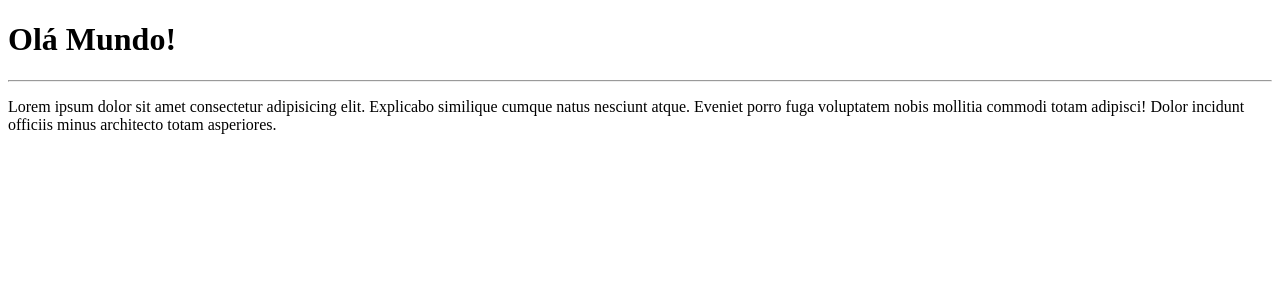
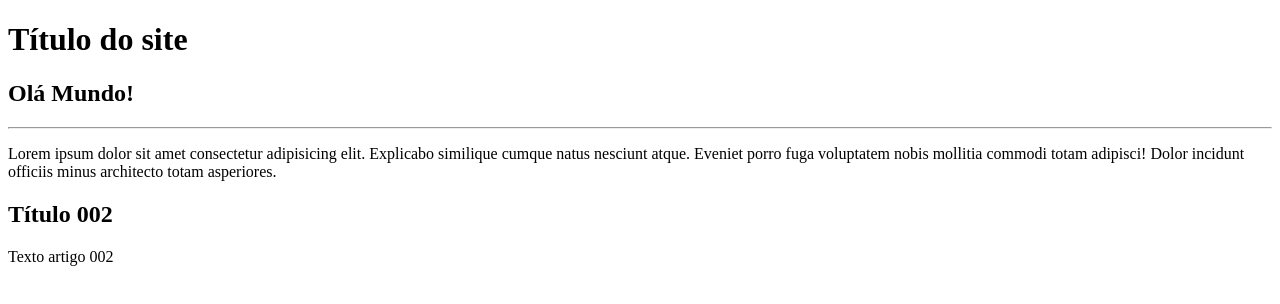
Before and after one commit to jonfisik/Ola-Mundo, a plain HTML site: page site_exemplo/index.html in a window 1280 px wide. Drawn offline with Linux system fonts and the light colour scheme.

Commit message:
Update index.html

```diff
--- a/site_exemplo/index.html
+++ b/site_exemplo/index.html
@@ -6,8 +6,21 @@
     <title>Primeiro Site GitHub</title>
 </head>
 <body>
-    <h1>Olá Mundo!</h1>
-    <hr>
-    <p>Lorem ipsum dolor sit amet consectetur adipisicing elit. Explicabo similique cumque natus nesciunt atque. Eveniet porro fuga voluptatem nobis mollitia commodi totam adipisci! Dolor incidunt officiis minus architecto totam asperiores.</p>
+    <main>
+        <header>
+            <h1>Título do site</h1>
+        </header>
+        <article>
+            <h2>Olá Mundo!</h2>
+            <hr>
+            <p>Lorem ipsum dolor sit amet consectetur adipisicing elit. Explicabo similique cumque natus nesciunt atque. Eveniet porro fuga voluptatem nobis mollitia commodi totam adipisci! Dolor incidunt officiis minus architecto totam asperiores.</p>
+        </article>
+        <article>
+            <h2>Título 002</h2>
+            <p>Texto artigo 002</p>
+        </article>
+    </main>
+
+
 </body>
 </html>
```
